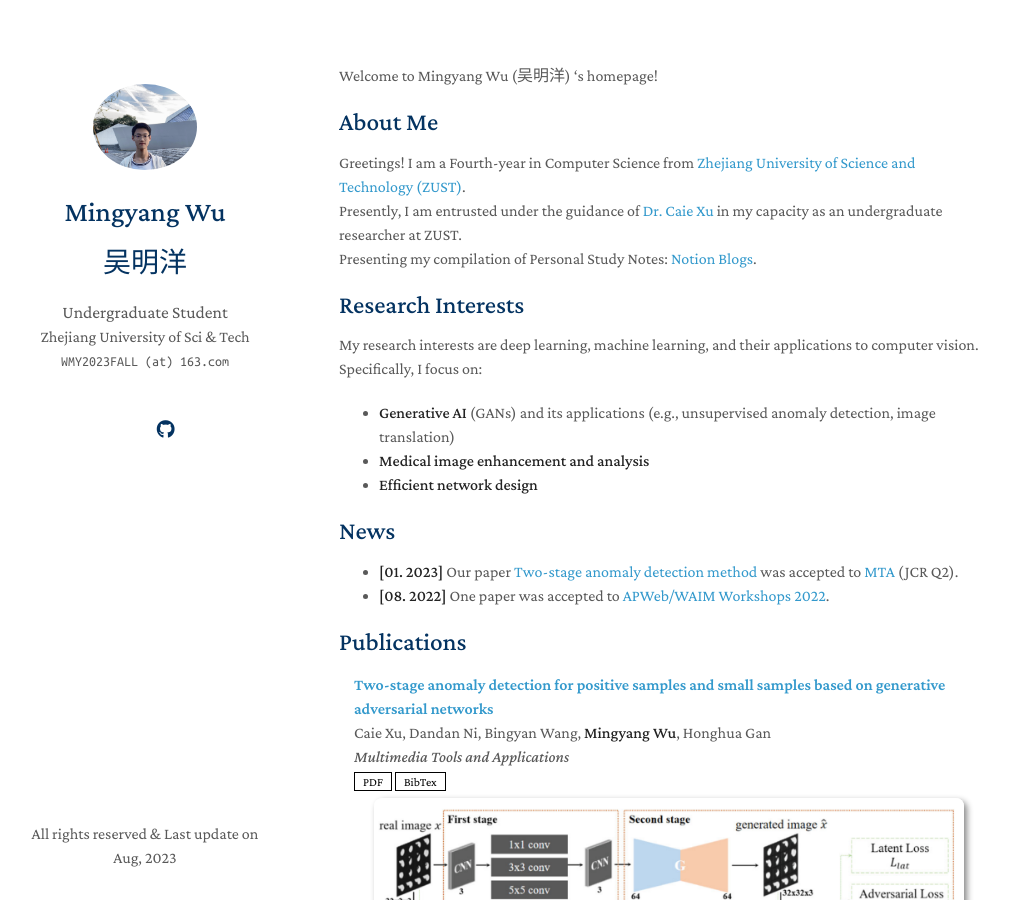
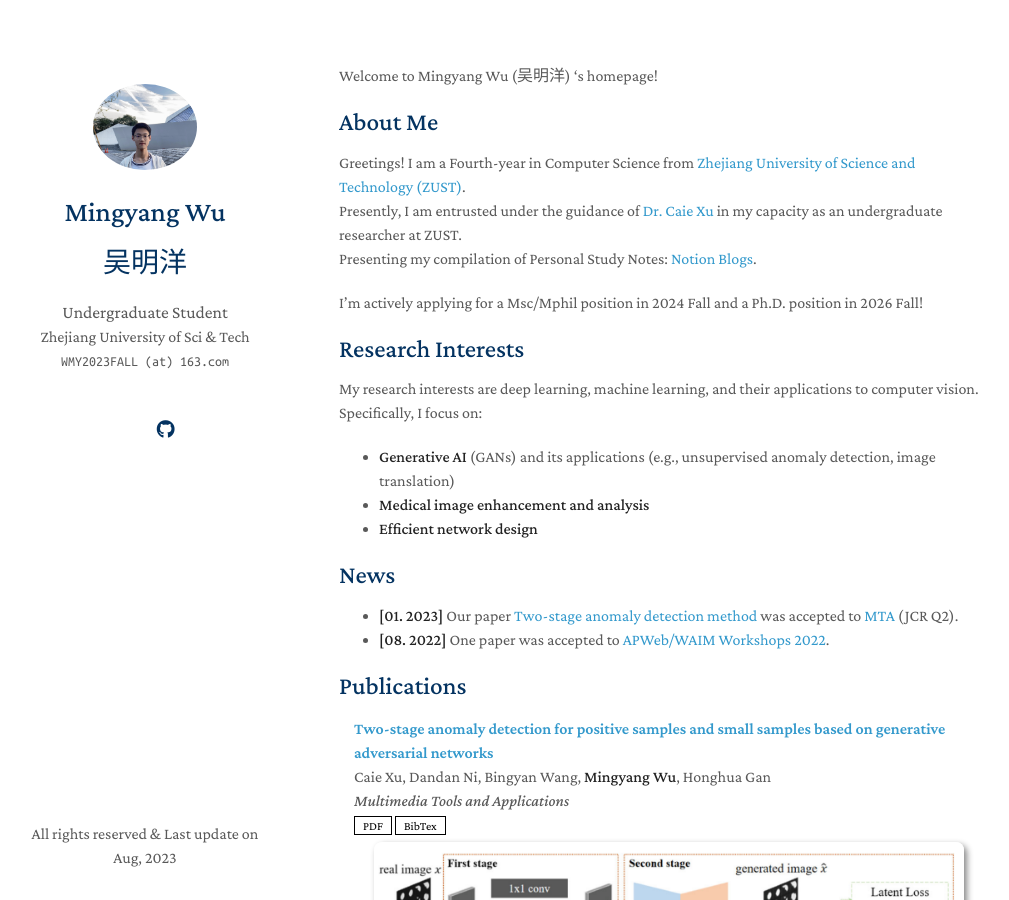
Before and after one commit to mingyang5/mingyang5.github.io, a Jekyll site: the page built from index.md, in a window 1280 px wide and 900 px high. Shown: the whole window, without its empty margins (131-1140 px from the left). Built offline with Jekyll 4.4.1, drawn with Linux system fonts in a browser that asks for light colours; nearby versions of some CDN libraries; a style sheet for code colours, icons or effects is not loaded.

Commit message:
Update index.md

```diff
--- a/index.md
+++ b/index.md
@@ -9,6 +9,8 @@ Welcome to Mingyang Wu (吴明洋) 's homepage!
 Greetings! I am a Fourth-year in Computer Science from [Zhejiang University of Science and Technology (ZUST)](https://www.zust.edu.cn/).
 Presently, I am entrusted under the guidance of [Dr. Caie Xu](https://dblp.org/pid/210/3757.html) in my capacity as an undergraduate researcher at ZUST.
 Presenting my compilation of Personal Study Notes: [Notion Blogs](https://mingyangwu.notion.site/mingyangwu/Mingyang-Wu-ef040699379a4eba875f5e1d72deb2ce).
+
+I'm actively applying for a Msc/Mphil position in 2024 Fall and  a Ph.D. position in 2026 Fall!
 
 ## Research Interests
 
```
